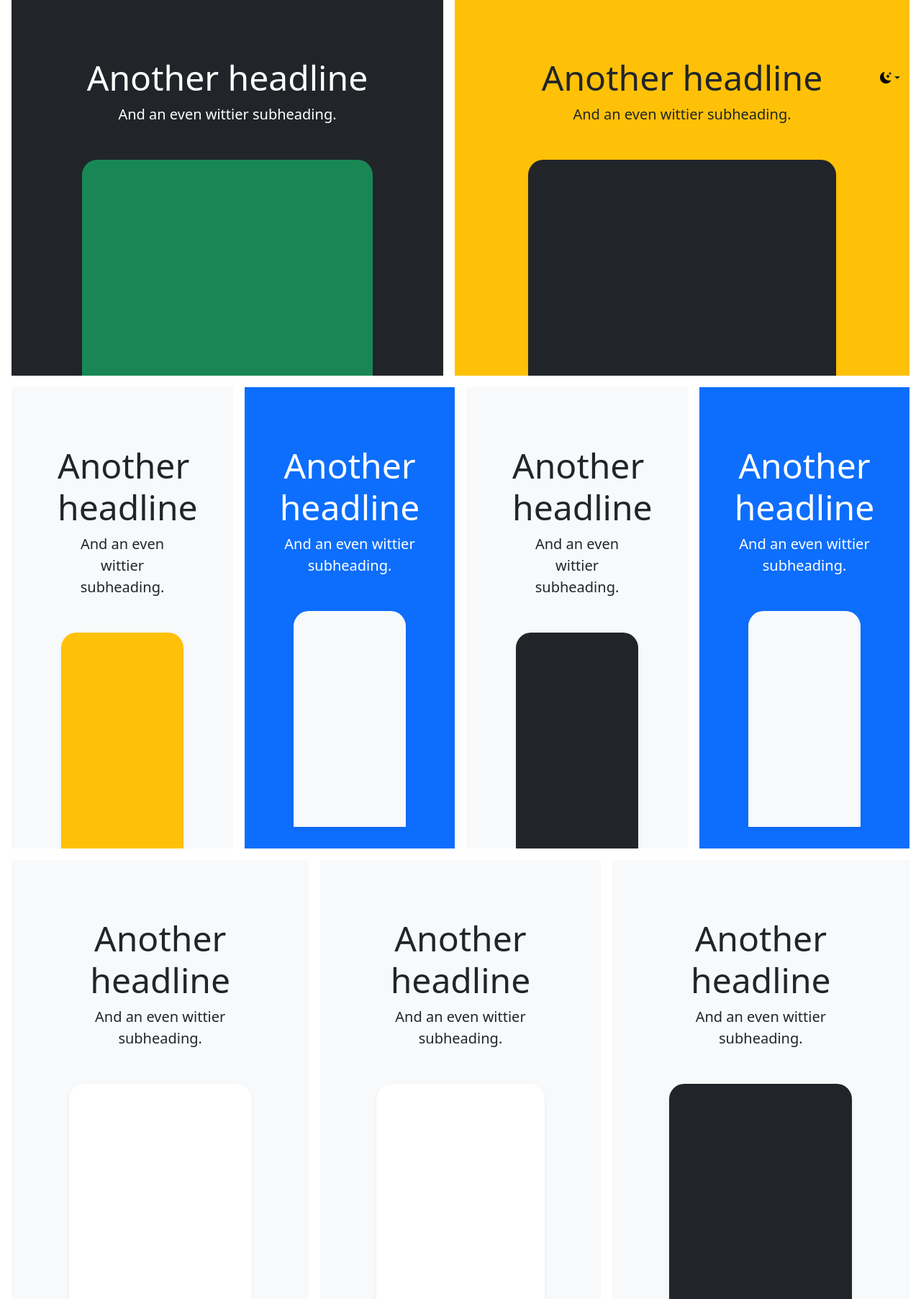
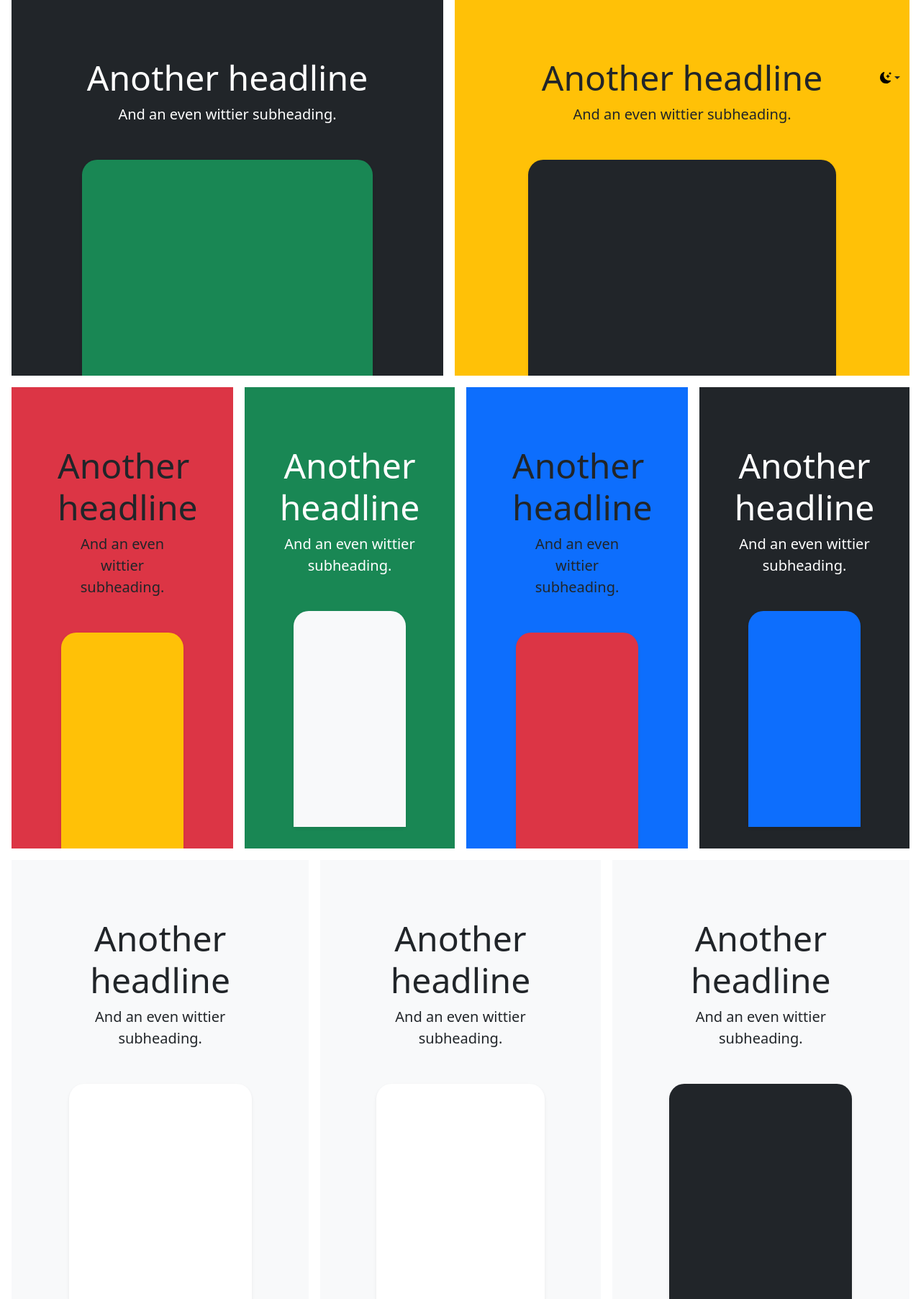
Before and after one commit to unord/FlaskProjekt, a Flask app: page / in a window 1280 px wide. Shown: the part 655-2460 px from the top of the page at 72% size. Run offline with Flask 3, Linux system fonts and the light colour scheme; some libraries are stand-ins or nearby versions.

Commit message:
Update index.html

```diff
--- a/app/Templates/index.html
+++ b/app/Templates/index.html
@@ -139,33 +139,33 @@
   </div>
 
   <div class="d-md-flex w-100 my-md-3 ps-md-3">
-    <div class="bg-body-tertiary me-md-3 pt-3 px-3 pt-md-5 px-md-5 text-center overflow-hidden">
+    <div class="bg-danger me-md-3 pt-3 px-3 pt-md-5 px-md-5 text-center overflow-hidden">
       <div class="my-3 p-3">
         <h2 class="display-5">Another headline</h2>
         <p class="lead">And an even wittier subheading.</p>
       </div>
       <div class="bg-warning shadow-sm mx-auto" style="width: 80%; height: 300px; border-radius: 21px 21px 0 0;"></div>
     </div>
-    <div class="text-bg-primary me-md-3 pt-3 px-3 pt-md-5 px-md-5 text-center overflow-hidden">
+    <div class="text-bg-success me-md-3 pt-3 px-3 pt-md-5 px-md-5 text-center overflow-hidden">
       <div class="my-3 py-3">
         <h2 class="display-5">Another headline</h2>
         <p class="lead">And an even wittier subheading.</p>
       </div>
       <div class="bg-body-tertiary shadow-sm mx-auto" style="width: 80%; height: 300px; border-radius: 21px 21px 0 0;"></div>
     </div>
-    <div class="bg-body-tertiary me-md-3 pt-3 px-3 pt-md-5 px-md-5 text-center overflow-hidden">
+    <div class="bg-primary me-md-3 pt-3 px-3 pt-md-5 px-md-5 text-center overflow-hidden">
         <div class="my-3 p-3">
           <h2 class="display-5">Another headline</h2>
           <p class="lead">And an even wittier subheading.</p>
         </div>
-        <div class="bg-dark shadow-sm mx-auto" style="width: 80%; height: 300px; border-radius: 21px 21px 0 0;"></div>
+        <div class="bg-danger shadow-sm mx-auto" style="width: 80%; height: 300px; border-radius: 21px 21px 0 0;"></div>
     </div>
-    <div class="text-bg-primary me-md-3 pt-3 px-3 pt-md-5 px-md-5 text-center overflow-hidden">
+    <div class="text-bg-dark me-md-3 pt-3 px-3 pt-md-5 px-md-5 text-center overflow-hidden">
         <div class="my-3 py-3">
           <h2 class="display-5">Another headline</h2>
           <p class="lead">And an even wittier subheading.</p>
         </div>
-        <div class="bg-body-tertiary shadow-sm mx-auto" style="width: 80%; height: 300px; border-radius: 21px 21px 0 0;"></div>
+        <div class="bg-primary shadow-sm mx-auto" style="width: 80%; height: 300px; border-radius: 21px 21px 0 0;"></div>
     </div>
   </div>
 
```
